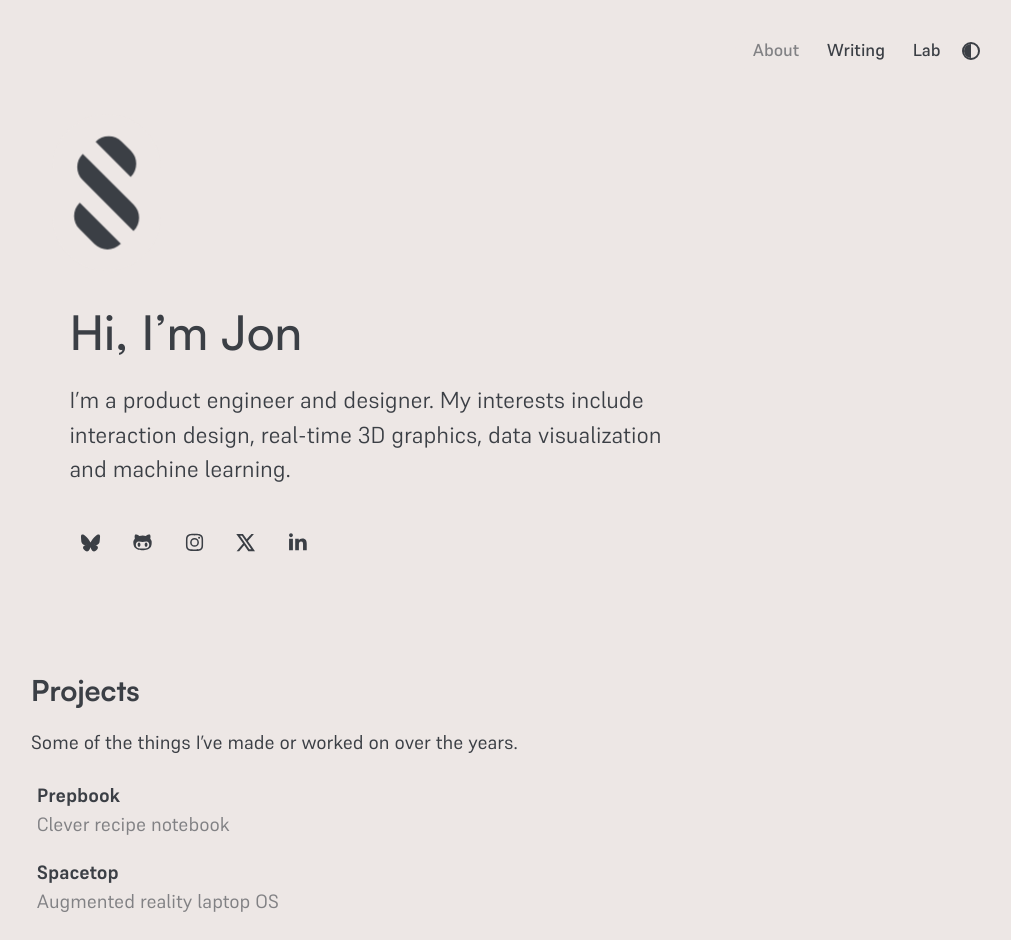
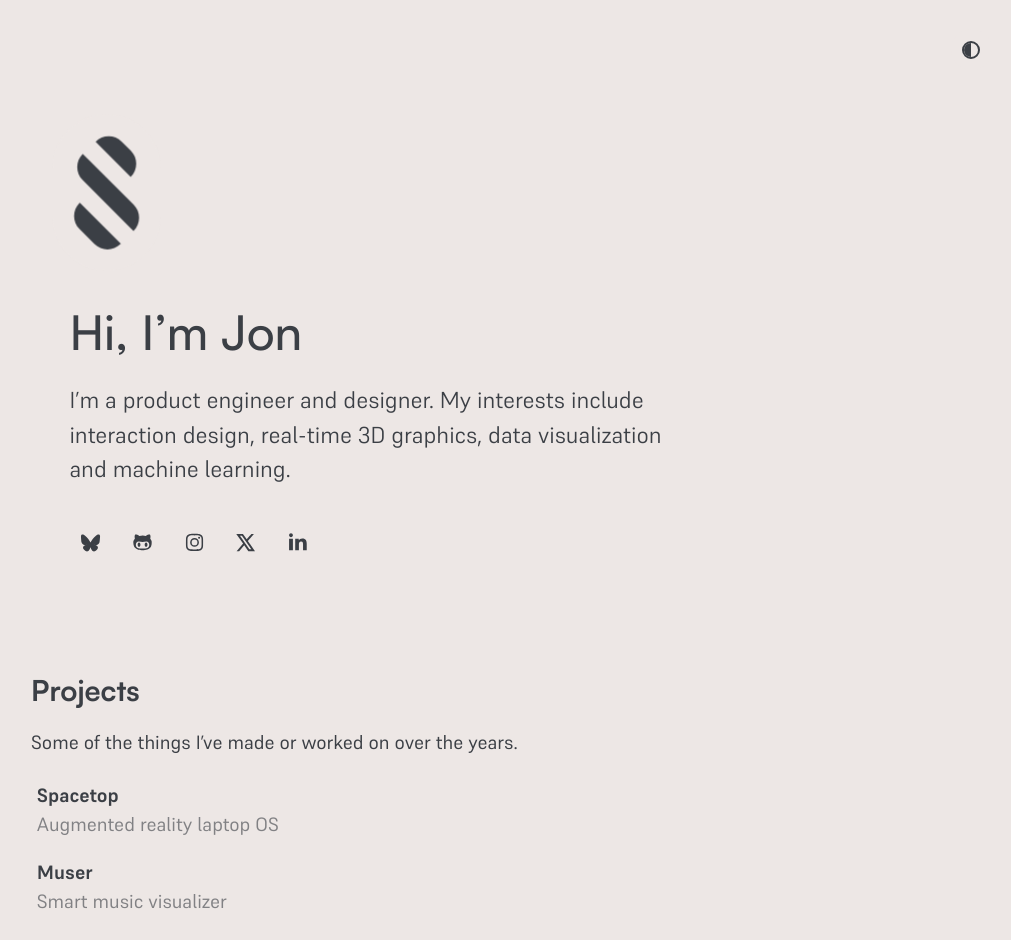
Before and after one commit to jonshamir/jonshamir.com, a Next.js app: page / in a window 1280 px wide. Shown: the top 940 px of the page, without its empty margins (259-1270 px from the left). Built offline with nearby package versions, Linux system fonts and the light colour scheme.

Commit message:
Spacetop progress

```diff
--- a/app/projects/spacetop/TilePrototype/TilePrototype.css
+++ b/app/projects/spacetop/TilePrototype/TilePrototype.css
@@ -14,6 +14,7 @@
     border-radius: 5px;
     z-index: 100;
     line-height: 2.3em;
+    display: none;
   }
 
   #controls input {
--- a/app/projects/spacetop/page.tsx
+++ b/app/projects/spacetop/page.tsx
@@ -1,6 +1,4 @@
 "use client";
-
-import TilePrototype from "./TilePrototype/TilePrototype";
 
 export default function Page() {
   return (
@@ -42,7 +40,6 @@ export default function Page() {
         traditional desktop user interface to a 3D environment provided many
         challenges, both in design and implementation.{" "}
       </p>
-      <TilePrototype />
     </>
   );
 }
--- a/components/Nav/Nav.tsx
+++ b/components/Nav/Nav.tsx
@@ -15,7 +15,7 @@ const NAV_ITEMS = [
   { title: "Lab", href: "/lab" }
 ];
 
-export function Nav() {
+export function Nav({ showNavItems = false }: { showNavItems?: boolean }) {
   const [isMounted, setIsMounted] = useState(false);
   useEffect(() => {
     setIsMounted(true);
@@ -37,8 +37,14 @@ export function Nav() {
             <div style={{ flexGrow: 1 }} />
 
             <div className={styles.Wrapper}>
-              {NAV_ITEMS.map((item) => (
-                <Link href={item.href} passHref legacyBehavior key={item.href}>
+              {showNavItems &&
+                NAV_ITEMS.map((item) => (
+                  <Link
+                    href={item.href}
+                    passHref
+                    legacyBehavior
+                    key={item.href}
+                  >
                     <a
                       className={clsx("clickable", {
                         [styles.ActiveLink]: pathname === item.href
--- a/data/projects.ts
+++ b/data/projects.ts
@@ -7,12 +7,12 @@ type ProjectItem = {
 };
 
 const projects: ProjectItem[] = [
-  {
-    slug: "prepbook",
-    name: "Prepbook",
-    subtitle: "Clever recipe notebook",
-    year: 2025
-  },
+  // {
+  //   slug: "prepbook",
+  //   name: "Prepbook",
+  //   subtitle: "Clever recipe notebook",
+  //   year: 2025
+  // },
   {
     slug: "spacetop",
     name: "Spacetop",
```
Also changed, not shown: public/projects/spacetop/Cursor_Move.gif (added), public/projects/spacetop/Ripple.gif (added). Lines whose indentation alone changed are shown as unchanged.
